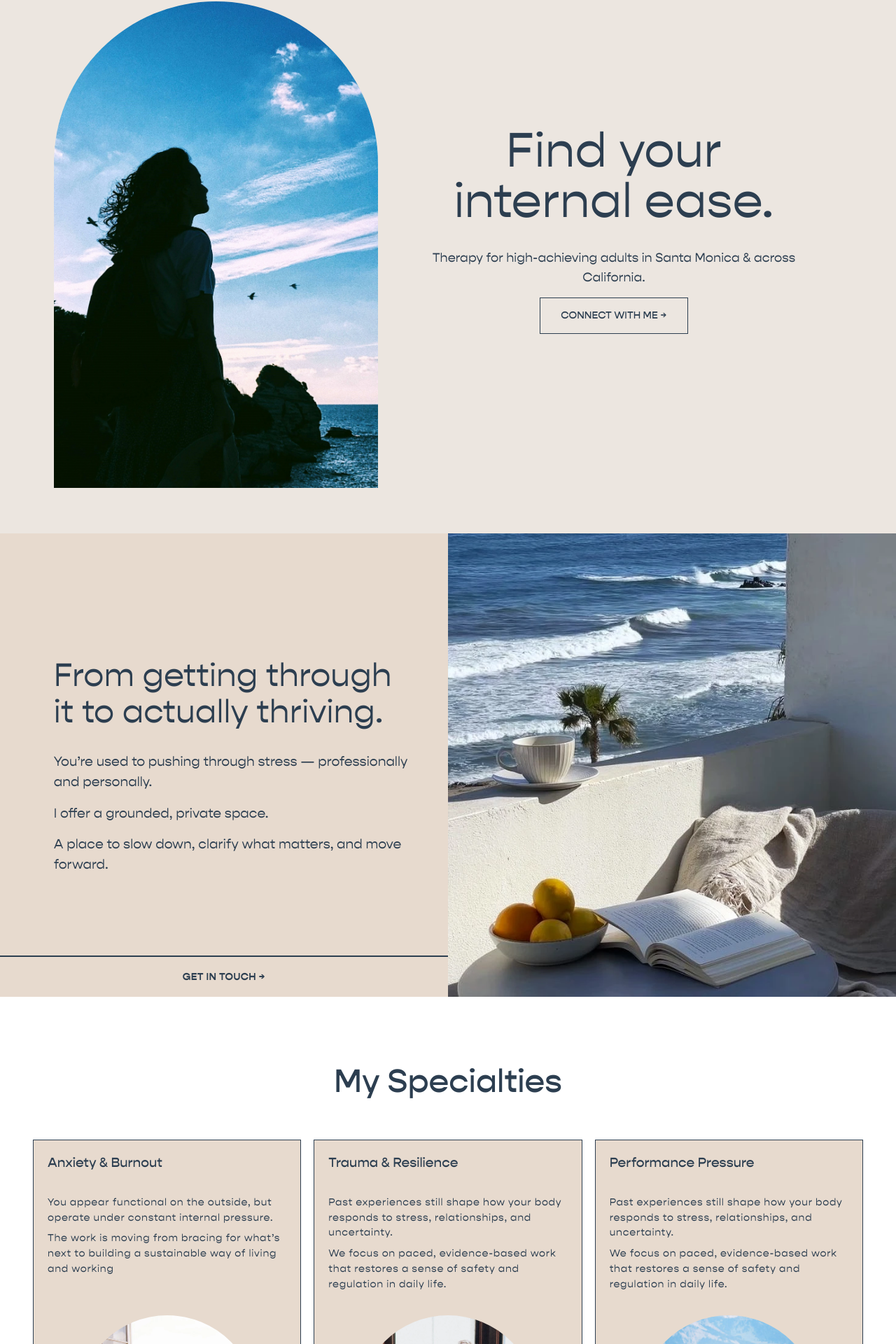
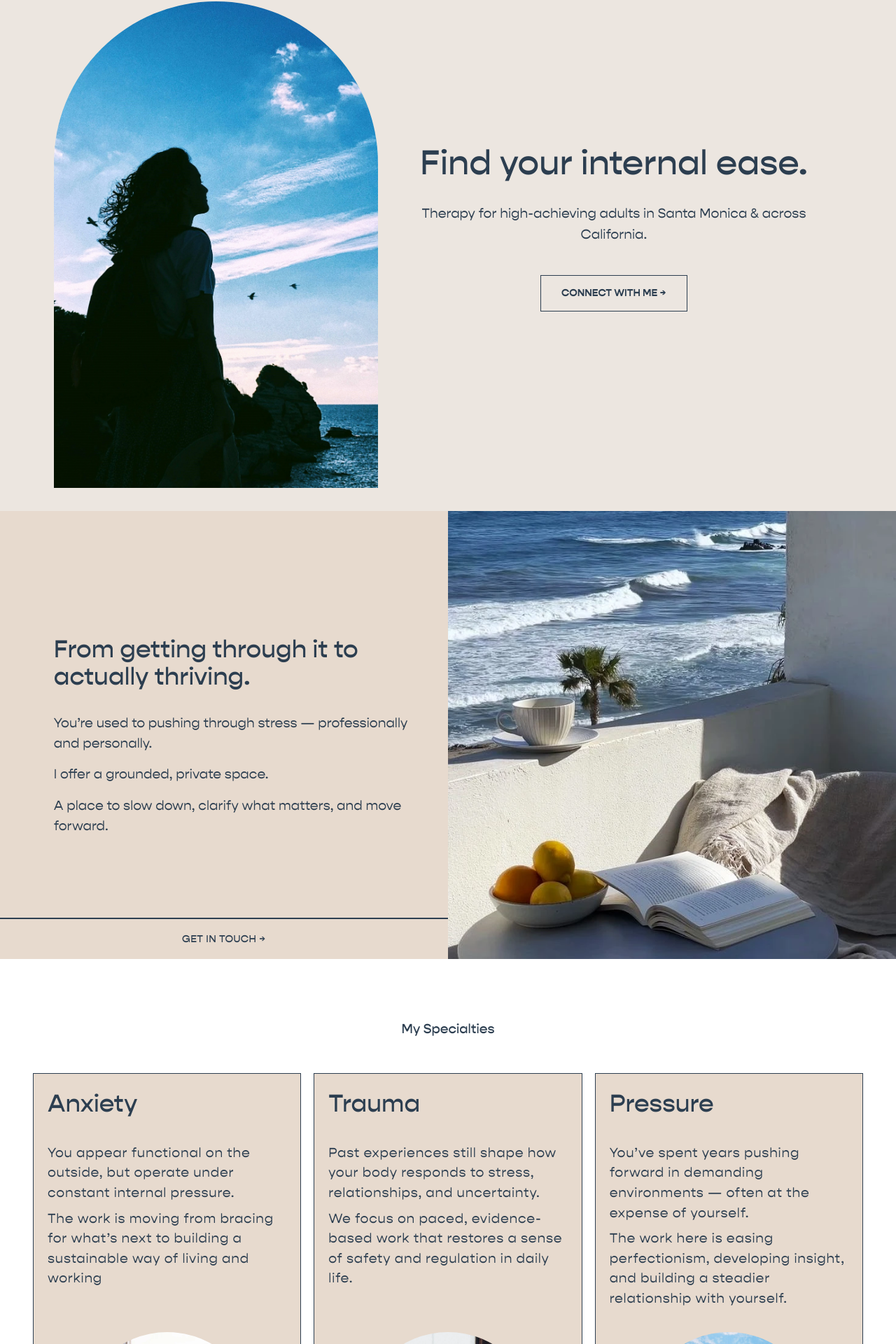
Before and after one commit to AVi-PaTeTo/dr-reynolds, a Next.js app: page / in a window 1280 px wide. Shown: the part 105-2025 px from the top of the page at 70% size. Built offline with nearby package versions, Linux system fonts and the light colour scheme.

Commit message:
finished all the sections added the office section too

```diff
--- a/app/globals.css
+++ b/app/globals.css
@@ -19,6 +19,10 @@ html {
     --secondary: #e7dace;
     --accent: #2c3e50;
 
+    --heading-1-size-value: 4.5;
+    --heading-2-size-value: 3;
+    --normal-text-size-value: 1.2;
+
     --site-title-font-font-size-value: 2;
     --title-font: calc(
         (var(--site-title-font-font-size-value) - 1) * 1.2vw + 1rem
@@ -36,6 +40,26 @@ html {
     outline-offset: 2px;
 }
 
+h1 {
+    font-size: calc(
+        (var(--heading-1-size-value) - 1) * calc(0.012 * min(100vh, 900px)) +
+            1rem
+    );
+    font-weight: 500;
+}
+
+h2 {
+    font-size: calc(
+        (var(--heading-2-size-value) - 1) * calc(0.012 * min(100vh, 900px)) +
+            1rem
+    );
+    font-weight: 500;
+}
+
+p {
+    font-size: calc((var(--normal-text-size-value) - 1) * 1.2vw + 1rem);
+}
+
 body {
     background: var(--primary);
 }
@@ -43,6 +67,21 @@ body {
 @media (width < 768px) {
     :root {
         --site-gutter: 3.75vw;
+    }
+
+    h1 {
+        font-size: calc((var(--heading-1-size-value) - 1) * 1.2vw + 1rem);
+    }
+
+    h2 {
+        font-size: calc((var(--heading-2-size-value) - 1) * 1.2vw + 1rem);
+    }
+
+    p {
+        font-size: calc(
+            (var(--normal-text-size-value) - 1) *
+                calc(0.012 * min(100vh, 900px)) + 1rem
+        );
     }
 }
 
--- a/app/layout.tsx
+++ b/app/layout.tsx
@@ -7,7 +7,7 @@ const myFont = localFont({
     src: [
         { path: "./fonts/Gopher-Thin.ttf", weight: "300" },
         { path: "./fonts/Gopher-Regular.ttf", weight: "400" },
-        { path: "./fonts/Gopher-Medium.ttf", weight: "510" },
+        { path: "./fonts/Gopher-Medium.ttf", weight: "500" },
         { path: "./fonts/Gopher-Bold.ttf", weight: "600" },
     ],
 });
--- a/app/page.tsx
+++ b/app/page.tsx
@@ -3,6 +3,8 @@ import Introduction from "@/components/Introduction";
 import Recognition from "@/components/Recognition";
 import Resonance from "@/components/Resonance";
 import Speciality from "@/components/Speciality";
+import FAQ from "@/components/FAQ";
+
 export default function Home() {
     return (
         <div className="flex flex-col text-[var(--accent)] transition-all duration-400 ease">
@@ -11,6 +13,7 @@ export default function Home() {
             <Speciality />
             <Recognition />
             <Introduction />
+            <FAQ />
         </div>
     );
 }
--- a/components/Hero.tsx
+++ b/components/Hero.tsx
@@ -27,7 +27,7 @@ export default function Hero() {
                             md:col-start-13 md:col-end-25 md:row-start-7 md:row-end-13
                             flex flex-col justify-center items-center text-center leading-relaxed"
                 >
-                    <h1 className="mb-8 max-w-full sm:max-w-[70%] md:max-w-full text-[calc((4.5-1)*0.012*min(100vh,900px)+1rem)] leading-[calc(1.2em*(1+(1-4.5)/25))] md:text-[calc((4.5-1)*1.2vw+1rem)]">
+                    <h1 className="mb-8 max-w-full sm:max-w-[70%] md:max-w-full leading-[calc(1.2em*(1+(1-4.5)/25))] ">
                         Find your internal ease.
                     </h1>
                     <p className="text-lg max-w-full sm:max-w-[70%] md:max-w-full">
--- a/components/Introduction.tsx
+++ b/components/Introduction.tsx
@@ -6,10 +6,10 @@ export default function Introduction() {
         <section className="w-full h-full py-[6.6vmax] max-h-screen bg-slate-100">
             <div className="relative max-h-screen grid-sqs [--grid-cols:8] [--grid-rows:20] md:[--grid-cols:24] md:[--grid-rows:18]">
                 <div className="col-start-2 col-end-10 row-start-10 row-end-17 md:col-start-3 md:col-end-14 md:row-start-5 md:row-end-13">
-                    <h2 className="mb-8 text-[calc(((3-1)*0.012*min(100vh,900px))+1rem)] md:text-[calc((3-1)*1.2vw+1rem)] font-[510] leading-[calc(1.2em*(1+(1-3)/25))]">
+                    <h2 className="mb-8 leading-[calc(1.2em*(1+(1-3)/25))]">
                         Hi, I’m Dr. Maya Reynolds.
                     </h2>
-                    <p className="mt-4 text-[calc((1.2-1)*(0.012*min(100vh,900px))+1rem)] md:text-[calc((1.2-1)*1.2vw+1rem)]">
+                    <p className="mt-4">
                         Many of the people I work with are capable, thoughtful
                         adults who feel overwhelmed despite “
                         <span className="italic">doing everything right.</span>”
@@ -19,7 +19,7 @@ export default function Introduction() {
                     </p>
                 </div>
                 <div className="flex justify-center items-center col-start-2 col-end-10 row-start-18 row-end-21  md:col-start-3 md:col-end-14 md:row-start-14 md:row-end-16">
-                    <button className="mx-auto px-[2em] py-[1em] border-1 border-[-var(--acce)] w-fit h-fit tracking-wider font-[510] text-[calc((0.9-1)*1.2vw+1rem)] hover:text-[var(--primary)] hover:bg-[var(--accent)] border-[var(--accent)] transition-colors duration-400 ease-linear">
+                    <button className="mx-auto px-[2em] py-[1em] border-1 border-[-var(--acce)] w-fit h-fit tracking-wider font-[500] text-[calc((0.9-1)*1.2vw+1rem)] hover:text-[var(--primary)] hover:bg-[var(--accent)] border-[var(--accent)] transition-colors duration-400 ease-linear">
                         LET&apos;S CHAT &#8594;
                     </button>
                 </div>
--- a/components/Resonance.tsx
+++ b/components/Resonance.tsx
@@ -15,7 +15,7 @@ export default function Resonance() {
             </div>
             <div className="row-start-10 row-end-21 col-start-2 col-end-10 md:col-start-2 md:col-end-13 md:row-start-6 md:row-end-13">
                 <div>
-                    <h2 className="text-[calc(((3-1)*0.012*min(100vh,900px))+1rem)] md:text-[calc((3-1)*1.2vw+1rem)] leading-[calc(1.2em*(1+(1-3)/25))] mb-8 font-medium">
+                    <h2 className="leading-[calc(1.2em*(1+(1-3)/25))] mb-8">
                         From getting through it to actually thriving.
                     </h2>
                     <p className="my-4 text-[calc((1.2-1)*(0.012*min(100vh,900px))+1rem)] md:text-[calc((1.2-1)*1.2vw+1rem)]">
@@ -32,7 +32,7 @@ export default function Resonance() {
                 </div>
             </div>
             <div className="row-start-21 row-end-23 col-start-1 col-end-11 md:col-start-1 md:col-end-14 md:row-start-16 md:row-end-18">
-                <button className="mx-auto px-[2em] border-t-1 md:border-t-2 w-full h-full font-[600] tracking-wide text-[calc((0.9-1)*1.2vw+1rem)] hover:text-[var(--primary)] hover:bg-[var(--accent)] border-[var(--accent)] transition-colors duration-400 ease-linear">
+                <button className="mx-auto px-[2em] border-t-1 md:border-t-2 w-full h-full font-[500] tracking-wide text-[calc((0.9-1)*1.2vw+1rem)] hover:text-[var(--primary)] hover:bg-[var(--accent)] border-[var(--accent)] transition-colors duration-400 ease-linear">
                     GET IN TOUCH →
                 </button>
             </div>
--- a/components/Speciality.tsx
+++ b/components/Speciality.tsx
@@ -7,16 +7,14 @@ export default function Speciality() {
     return (
         <section className="py-[6.6vmax]">
             <div className="w-full pb-[50px] px-[3.75vw]">
-                <p className="text-center text-[calc((3-1)*(0.012*min(100vh,900px))+1rem)] md:text-[calc((3-1)*1.2vw+1rem)] font-[510]">
+                <p className="text-center text-[calc((3-1)*(0.012*min(100vh,900px))+1rem)] md:text-[calc((3-1)*1.2vw+1rem)] font-[500]">
                     My Specialties
                 </p>
             </div>
-            <ul className="grid  tablet:grid-cols-2 tablet:grid-rows-2 md:grid-rows-none md:grid-cols-3 gap-5 px-[3.75vw]">
+            <ul className="wrap-break-word grid  tablet:grid-cols-2 tablet:grid-rows-2 md:grid-rows-none md:grid-cols-3 gap-5 px-[3.75vw]">
                 <li className="p-5 outline-1 outline-[var(--accent)] flex flex-col justify-between bg-[var(--secondary)]">
                     <div>
-                        <h2 className="font-[510] leading-tight text-[calc((1.2-1)*1.2vw+1rem)]">
-                            Anxiety & Burnout
-                        </h2>
+                        <h2 className="leading-tight">Anxiety</h2>
                         <div className="text-[calc((0.9-1)*1.2vw+1rem)] mt-[10%] tracking-wider">
                             <p className="mb-2">
                                 You appear functional on the outside, but
@@ -39,9 +37,7 @@ export default function Speciality() {
                 </li>
                 <li className="p-5 outline-1 outline-[var(--accent)] flex flex-col justify-between bg-[var(--secondary)]">
                     <div>
-                        <h2 className="font-[510] leading-tight text-[calc((1.2-1)*1.2vw+1rem)]">
-                            Trauma & Resilience
-                        </h2>
+                        <h2 className="leading-tight">Trauma</h2>
                         <div className="text-[calc((0.9-1)*1.2vw+1rem)] mt-[10%] tracking-wider">
                             <p className="mb-2">
                                 Past experiences still shape how your body
@@ -65,19 +61,16 @@ export default function Speciality() {
                 </li>
                 <li className="p-5 outline-1 outline-[var(--accent)] flex flex-col justify-between bg-[var(--secondary)]">
                     <div>
-                        <h2 className="font-[510] leading-tight text-[calc((1.2-1)*1.2vw+1rem)]">
-                            Performance Pressure
-                        </h2>
+                        <h2 className="leading-tight">Pressure</h2>
                         <div className="text-[calc((0.9-1)*1.2vw+1rem)] mt-[10%] tracking-wider">
                             <p className="mb-2">
-                                Past experiences still shape how your body
-                                responds to stress, relationships, and
-                                uncertainty.
+                                You’ve spent years pushing forward in demanding
+                                environments — often at the expense of yourself.
                             </p>
                             <p className="mt-2">
-                                We focus on paced, evidence-based work that
-                                restores a sense of safety and regulation in
-                                daily life.
+                                The work here is easing perfectionism,
+                                developing insight, and building a steadier
+                                relationship with yourself.
                             </p>
                         </div>
                     </div>
```
Also changed, not shown: components/FAQ.tsx (+125 -5 lines), components/Recognition.tsx (+8 -8 lines), public/faq.jpg (added).
